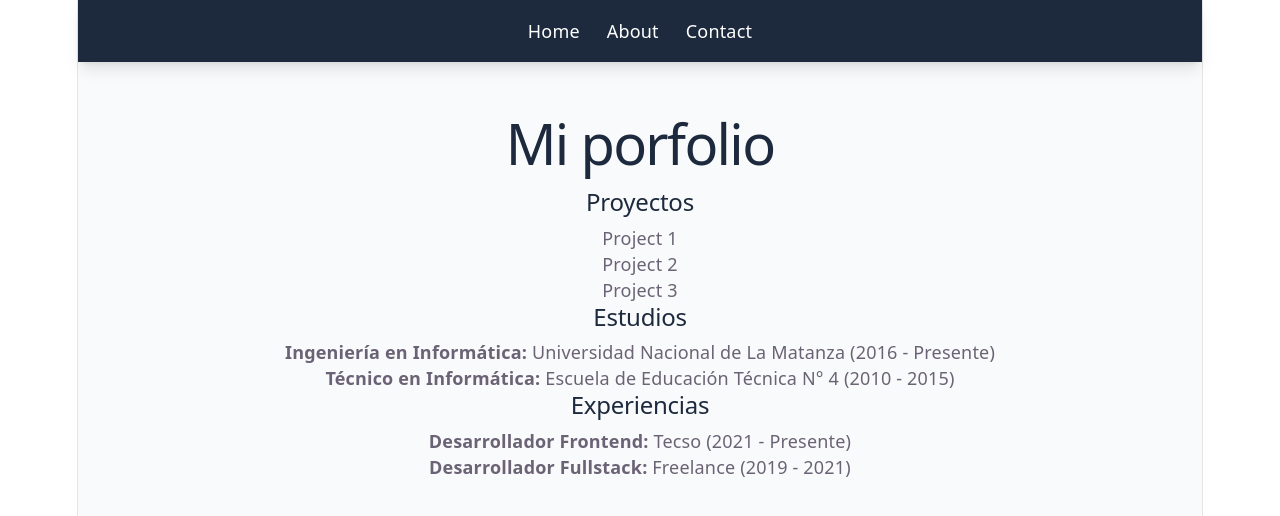
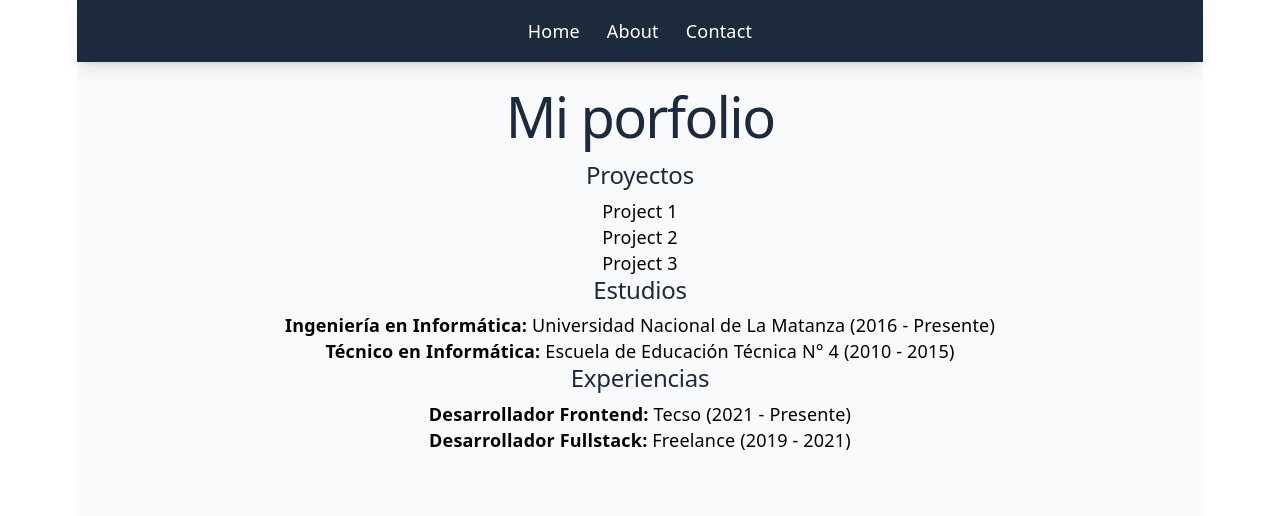
Before and after one commit to FguedezR/react-router, a React (Vite) app: page / in a window 1280 px wide. Shown: the top 516 px of the page. Built offline with nearby package versions, Linux system fonts and the light colour scheme.

Commit message:
feat: adding component Projects.jsx and styles with tailwind

```diff
--- a/src/App.jsx
+++ b/src/App.jsx
@@ -9,7 +9,7 @@ function App() {
   return (
     <div className="min-h-screen bg-gray-50">
       <Navbar />
-      <main className="max-w-4xl mx-auto p-8">
+      <main className="max-w-4xl mx-auto p-2">
         <Routes>
           <Route path="/" element={<Home />} />
           <Route path="/about" element={<About />} />
@@ -21,4 +21,4 @@ function App() {
   );
 }
 
-export default App
+export default App;
--- /dev/null
+++ b/src/components/Projects.jsx
@@ -0,0 +1,35 @@
+import { Link } from "react-router-dom";
+import projects from "../data/projects";
+
+const Projects = () => {
+  return (
+    <div className="py-10">
+      <h1 className="text-3xl font-bold text-gray-800 mb-8 text-center">
+        Mis proyectos
+      </h1>
+      {/* grid */}
+      <div className="grid grid-cols-1 md:grid-cols-2 lg:grid-cols-3 gap-8">
+        {projects.map((project) => (
+          <article
+            key={project.id}
+            className="bg-white rounded-xl shadow-md overflow-hidden hover:shadow-xl transition-shadow border border-gray-100"
+          >
+            <img
+              src={project.image}
+              alt={project.name}
+              className="w-full h-48 object-cover"
+            />
+            <div className="p-5">
+              <h2 className="text-xl font-semibold text-gray-900 mb-2">
+                {project.name}
+              </h2>
+              <p className="text-gray-600 text-sm mb-4 line-clamp-2">
+                {project.description}
+              </p>
+            </div>
+          </article>
+        ))}
+      </div>
+    </div>
+  );
+};
--- a/src/index.css
+++ b/src/index.css
@@ -1,28 +1,13 @@
 @import "tailwindcss";
 
 :root {
-  --text: #6b6375;
-  --text-h: #08060d;
-  --bg: #fff;
-  --border: #e5e4e7;
-  --code-bg: #f4f3ec;
-  --accent: #aa3bff;
-  --accent-bg: rgba(170, 59, 255, 0.1);
-  --accent-border: rgba(170, 59, 255, 0.5);
-  --social-bg: rgba(244, 243, 236, 0.5);
-  --shadow:
-    rgba(0, 0, 0, 0.1) 0 10px 15px -3px, rgba(0, 0, 0, 0.05) 0 4px 6px -2px;
-
   --sans: system-ui, 'Segoe UI', Roboto, sans-serif;
   --heading: system-ui, 'Segoe UI', Roboto, sans-serif;
-  --mono: ui-monospace, Consolas, monospace;
 
   font: 18px/145% var(--sans);
   letter-spacing: 0.18px;
   color-scheme: light dark;
   color: var(--text);
-  background: var(--bg);
-  font-synthesis: none;
   text-rendering: optimizeLegibility;
   -webkit-font-smoothing: antialiased;
   -moz-osx-font-smoothing: grayscale;
@@ -36,19 +21,6 @@
   :root {
     --text: #9ca3af;
     --text-h: #f3f4f6;
-    --bg: #16171d;
-    --border: #2e303a;
-    --code-bg: #1f2028;
-    --accent: #c084fc;
-    --accent-bg: rgba(192, 132, 252, 0.15);
-    --accent-border: rgba(192, 132, 252, 0.5);
-    --social-bg: rgba(47, 48, 58, 0.5);
-    --shadow:
-      rgba(0, 0, 0, 0.4) 0 10px 15px -3px, rgba(0, 0, 0, 0.25) 0 4px 6px -2px;
-  }
-
-  #social .button-icon {
-    filter: invert(1) brightness(2);
   }
 }
 
@@ -97,18 +69,3 @@ h2 {
 p {
   margin: 0;
 }
-
-code,
-.counter {
-  font-family: var(--mono);
-  display: inline-flex;
-  border-radius: 4px;
-  color: var(--text-h);
-}
-
-code {
-  font-size: 15px;
-  line-height: 135%;
-  padding: 4px 8px;
-  background: var(--code-bg);
-}
--- a/src/pages/Home.jsx
+++ b/src/pages/Home.jsx
@@ -4,7 +4,7 @@ import { studies, experiences } from "../data/resume";
 
 const Home = () => {
   return (
-    <div className="home-container">
+    <div>
       <h1>Mi porfolio</h1>
 
       <section>
```
